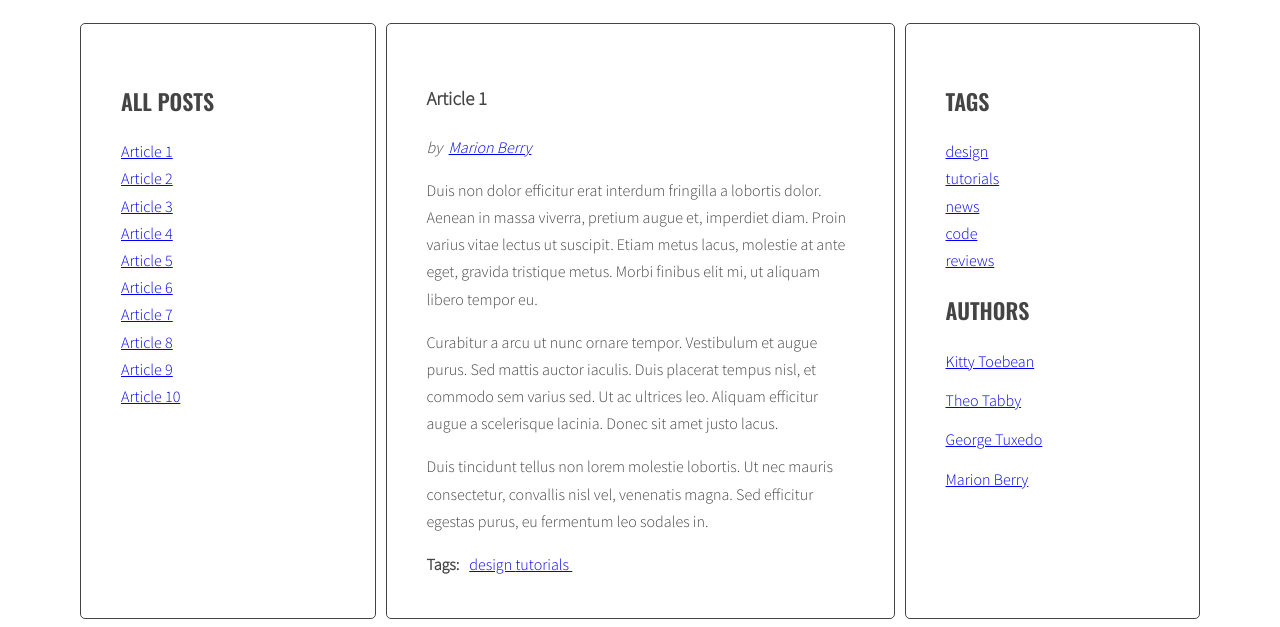
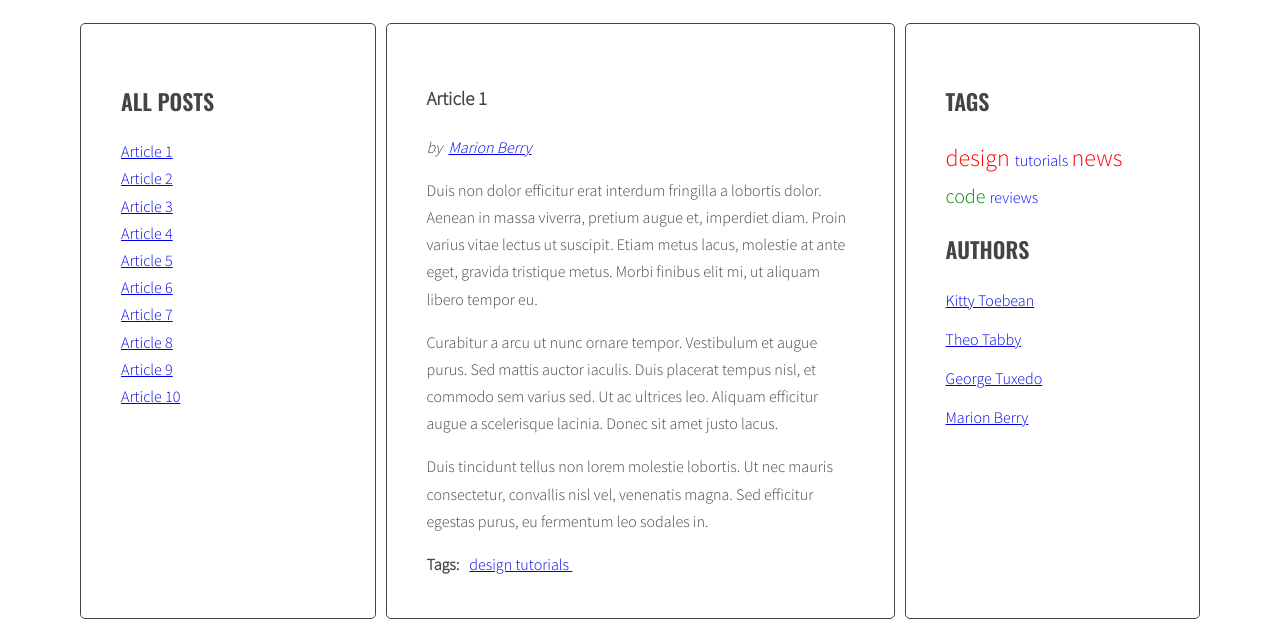
Before and after one commit to karolina-gus/javascript-blog, a website: page index.html in a window 1280 px wide. Shown: the part 220-847 px from the top of the page. Drawn offline with nearby package versions, Linux system fonts and the light colour scheme.

Commit message:
Add styling to the tag cloud

```diff
--- a/sass/style.scss
+++ b/sass/style.scss
@@ -91,6 +91,39 @@ body {
   }
 }
 
+.sidebar .list.tags li {
+  display: inline;
+  a {
+    text-decoration: none;
+    &::after {
+      content: ' ';
+    }
+  }
+}
+
+.sidebar .list.tags {
+  .tag-size-5 {
+    font-size: 24px;
+    color: red;
+  }
+  .tag-size-4 {
+    font-size: 22px;
+    color: yellow;
+  }
+  .tag-size-3 {
+    font-size: 20px;
+    color: green;
+  }
+  .tag-size-2 {
+    font-size: 18px;
+    color: pink;
+  }
+  .tag-size-1 {
+    font-size: 16px;
+    color: blue;
+  }
+}
+
 /* Authors */
 
 .authors {
```
Also changed, not shown: css/style.css, 1 other file.
